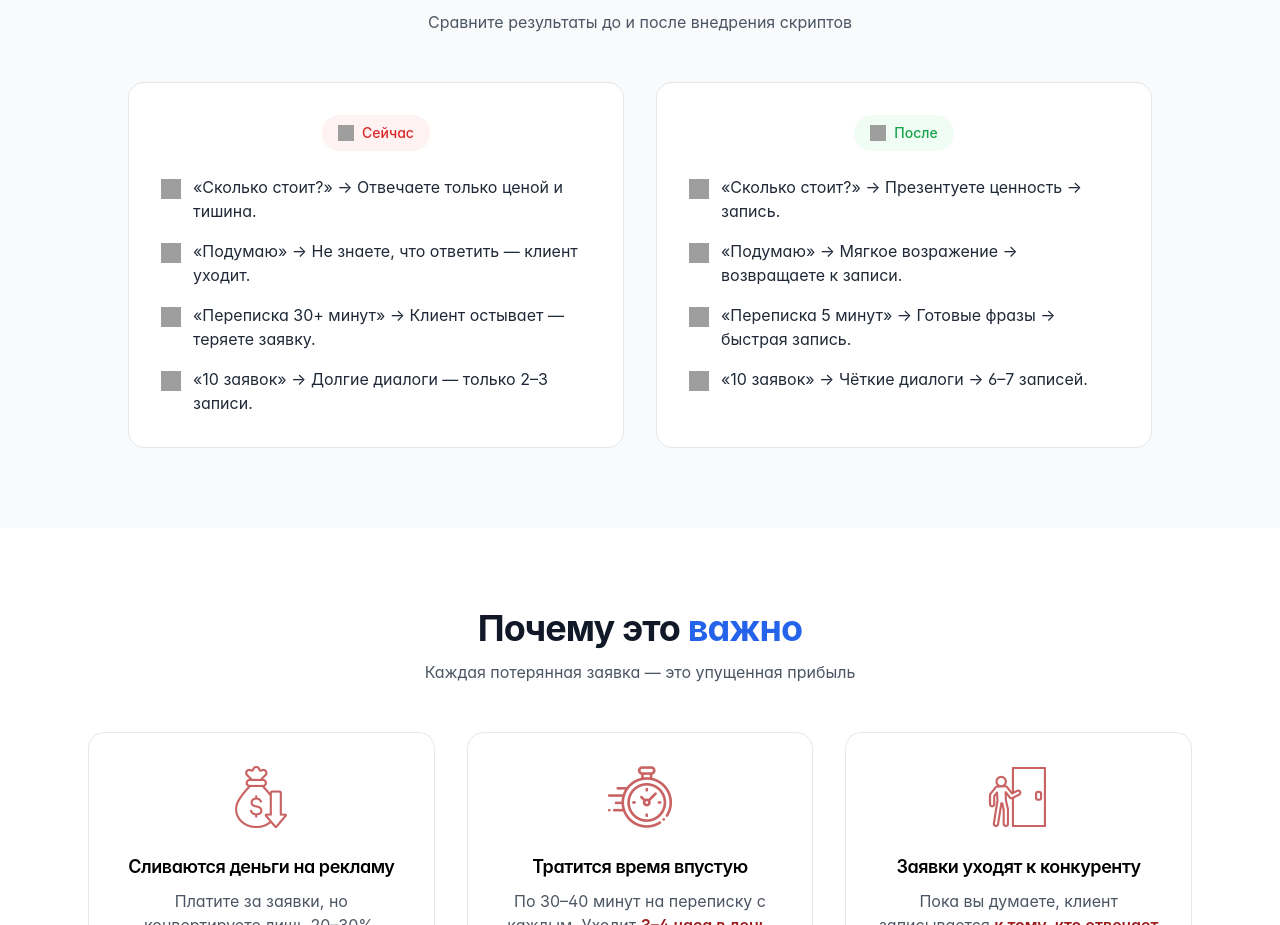
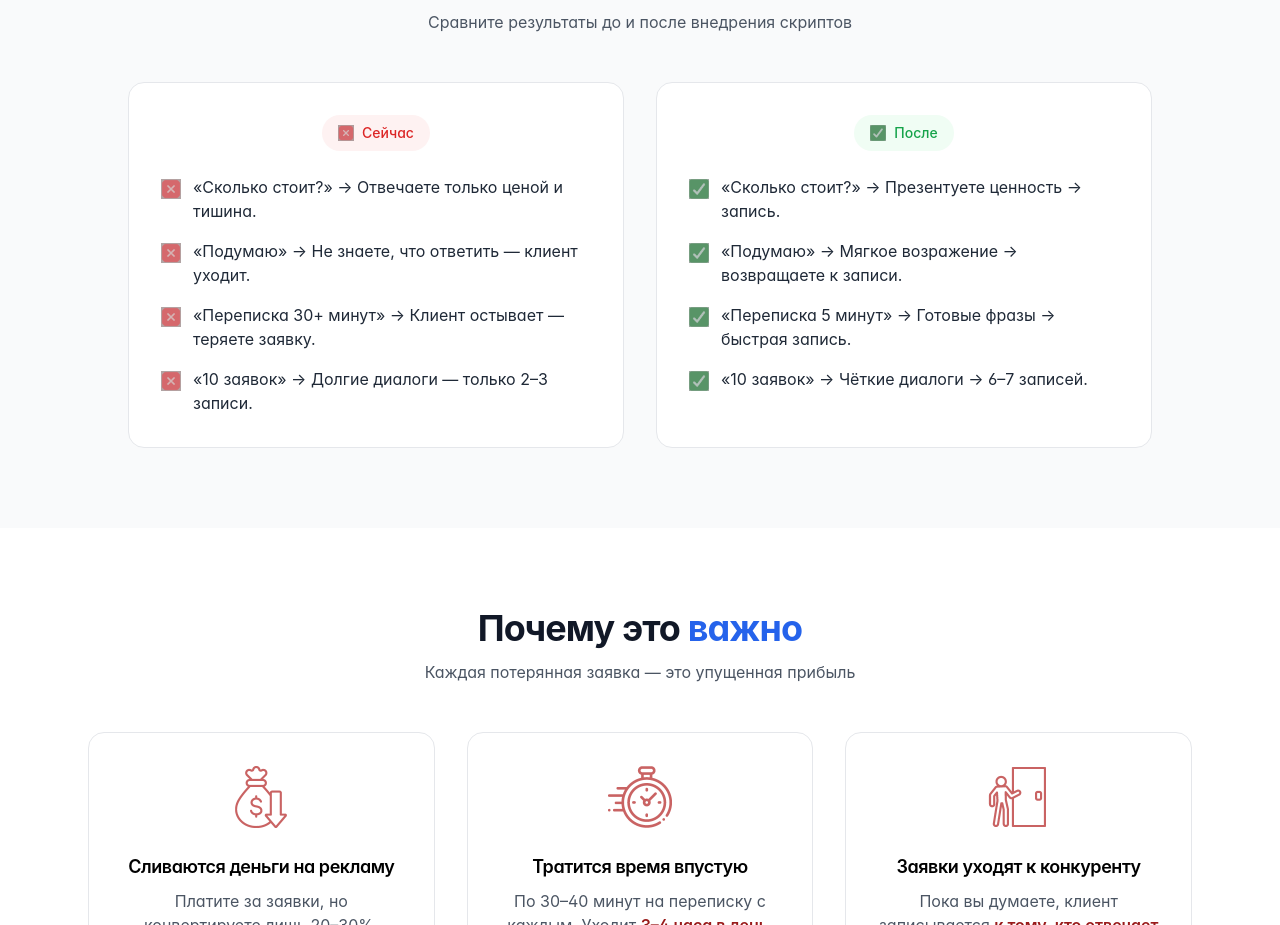
Before and after one commit to Julia-proj/cripts_new, a React (Vite) app: page / in a window 1280 px wide. Shown: the part 1148-2073 px from the top of the page. Built offline with nearby package versions, Linux system fonts and the light colour scheme; grey boxes are pictures that could not be loaded.

Commit message:
Update App.tsx

```diff
--- a/src/App.tsx
+++ b/src/App.tsx
@@ -136,7 +136,7 @@ export default function App() {
             <div className="bg-white rounded-2xl p-8 border border-gray-200 hover:shadow-lg transition-all duration-300">
               <div className="text-center mb-6">
                 <div className="inline-flex items-center gap-2 px-4 py-2 bg-red-50 text-red-600 rounded-full font-medium text-sm">
-                  <img src="/images/red.png" alt="Cross" className="w-4 h-4" />
+                  <img src="/images/wrong.png" alt="Cross" className="w-4 h-4" />
                   Сейчас
                 </div>
               </div>
@@ -148,7 +148,7 @@ export default function App() {
                   "«10 заявок» → Долгие диалоги — только 2–3 записи.",
                 ].map((t, i) => (
                   <li key={i} className="flex gap-3">
-                    <img src="/images/red.png" alt="Cross" className="w-5 h-5 mt-1" />
+                    <img src="/images/wrong.png" alt="Cross" className="w-5 h-5 mt-1" />
                     <span>{t}</span>
                   </li>
                 ))}
@@ -158,7 +158,7 @@ export default function App() {
             <div className="bg-white rounded-2xl p-8 border border-gray-200 hover:shadow-lg transition-all duration-300">
               <div className="text-center mb-6">
                 <div className="inline-flex items-center gap-2 px-4 py-2 bg-green-50 text-green-600 rounded-full font-medium text-sm">
-                  <img src="/images/green.png" alt="Check" className="w-4 h-4" />
+                  <img src="/images/checkgreen.png" alt="Check" className="w-4 h-4" />
                   После
                 </div>
               </div>
@@ -170,7 +170,7 @@ export default function App() {
                   <>«10 заявок» → Чёткие диалоги → 6–7 записей.</>,
                 ].map((t, i) => (
                   <li key={i} className="flex gap-3">
-                    <img src="/images/green.png" alt="Check" className="w-5 h-5 mt-1" />
+                    <img src="/images/checkgreen.png" alt="Check" className="w-5 h-5 mt-1" />
                     <span>{t}</span>
                   </li>
                 ))}
```
